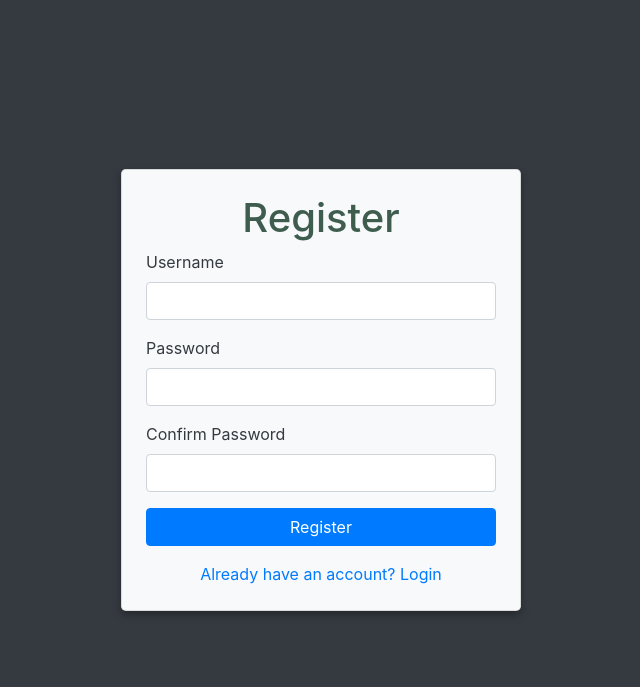
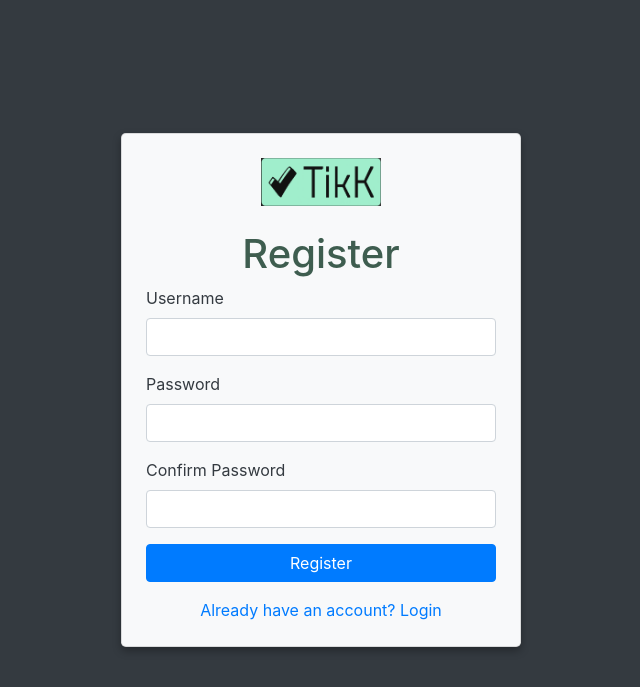
Before and after one commit to xeena26/ProjectTikk, a Flask app: page /register in a window 1280 px wide. Shown: the top 687 px of the page, without its empty margins (319-959 px from the left). Run offline with Flask 3, Linux system fonts and the light colour scheme; data comes from the database, SQL or seed files in the repository; some libraries are stand-ins or nearby versions.

Commit message:
Wed, Jan 22, 2025, 10:26 PM +11:00

```diff
--- a/templates/login.html
+++ b/templates/login.html
@@ -11,6 +11,9 @@
 
 <body class="bg-dark text-white d-flex align-items-center justify-content-center" style="height: 100vh;">
     <div class="card text-dark bg-light rounded-lg p-4" style="width: 400px;">
+        <div class="text-center mb-4">
+            <img src="{{ url_for('static', filename='images/logo.png') }}" alt="Logo" style="width: 120px;">
+        </div>
         <h1 class="text-center">Login</h1>
         <form method="POST" action="{{ url_for('login') }}">
             {{ form.hidden_tag() }}
--- a/templates/register.html
+++ b/templates/register.html
@@ -11,6 +11,9 @@
 
 <body class="bg-dark text-white d-flex align-items-center justify-content-center" style="height: 100vh;">
     <div class="card text-dark bg-light rounded-lg p-4" style="width: 400px;">
+        <div class="text-center mb-4">
+            <img src="{{ url_for('static', filename='images/logo.png') }}" alt="Logo" style="width: 120px;">
+        </div>
         <h1 class="text-center">Register</h1>
         <form method="POST" action="{{ url_for('register') }}">
             {{ form.hidden_tag() }}
```
